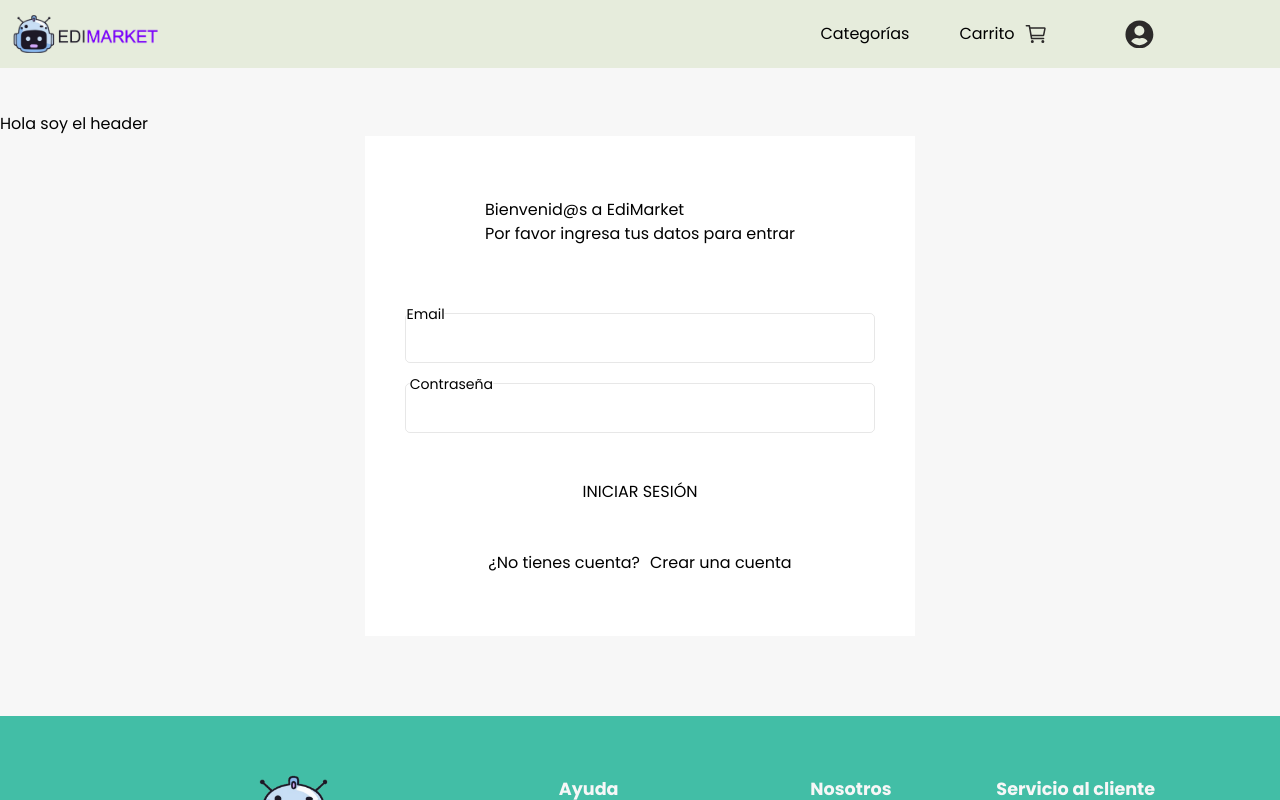
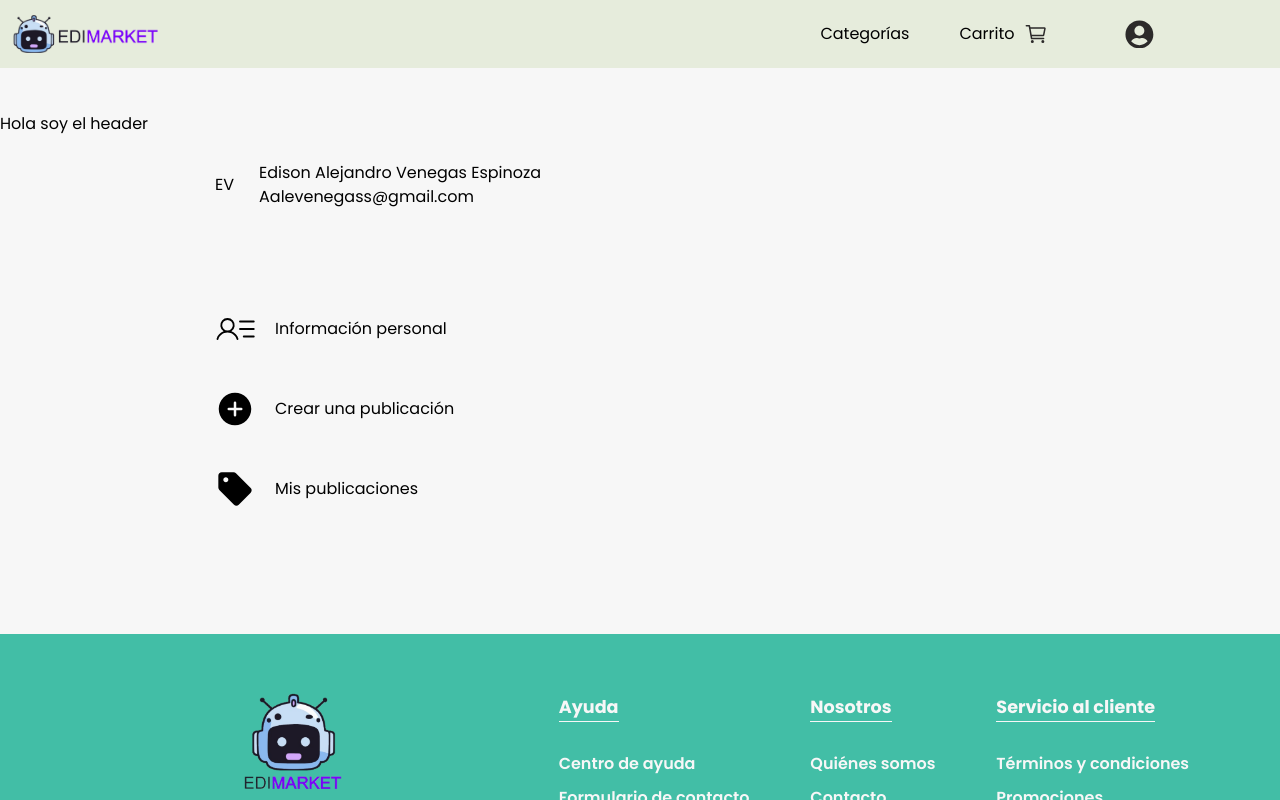
Before and after one commit to SebastianHernandez0/edimarket-2, a React (Vite) app in the folder Frontend/: page /miperfil in a window 1280 px wide. Before the commit this address led to /sing-in. Shown: the top 800 px of the page. Built offline with nearby package versions, Linux system fonts and the light colour scheme.

Commit message:
Creando vista de posts

```diff
--- a/Frontend/src/App.jsx
+++ b/Frontend/src/App.jsx
@@ -14,6 +14,7 @@ import { Favorites } from "./pages/favorites/Favorites.jsx";
 import { useContext } from "react";
 import { UserContext } from "./context/UserContext.jsx";
 import { MiPerfil } from "./pages/miPerfil/MiPerfil.jsx";
+import { CreatePost } from "./pages/createPost/CreatePost.jsx";
 
 function App() {
   const { userToken } = useContext(UserContext);
@@ -25,8 +26,8 @@ function App() {
       <Routes>
         <Route
           path="/"
-        /*   element={userToken ? <Home /> : <Navigate to="/sing-in" />} */
-        element={<Home />}
+          element={userToken ? <Home /> : <Navigate to="/sing-in" />}
+          /*   element={<Home />} */
         />
         <Route path="/sing-up" element={<SingUp />} />
         <Route
@@ -43,6 +44,10 @@ function App() {
           path="/miperfil"
           element={userToken ? <MiPerfil /> : <Navigate to="/sing-in" />}
         />
+        <Route
+          path="/createpost"
+          element={userToken ? <CreatePost /> : <Navigate to="/sing-in" />}
+        />
       </Routes>
       <CarritoModal />
       <Categories />
--- a/Frontend/src/context/UserContext.jsx
+++ b/Frontend/src/context/UserContext.jsx
@@ -4,7 +4,7 @@ import { createContext, useState } from "react";
 export const UserContext = createContext();
 
 export function UserProvider({ children }) {
-  const [userToken, setUserToken] = useState("");
+  const [userToken, setUserToken] = useState("Hola soy el token");
 
   return (
     <UserContext.Provider value={{ userToken }}>
--- /dev/null
+++ b/Frontend/src/pages/createPost/CreatePost.jsx
@@ -0,0 +1,9 @@
+import "../createPost/createPost.css";
+
+export function CreatePost() {
+  return (
+    <section className="createpost__container">
+      <h1>Hola soy crear los posts</h1>
+    </section>
+  );
+}
--- /dev/null
+++ b/Frontend/src/pages/createPost/createPost.css
@@ -0,0 +1,7 @@
+.createpost__container {
+  grid-area: home;
+  padding: 25px;
+  margin: 0 auto;
+  width: 100%;
+  max-width: 1400px;
+}
--- a/Frontend/src/pages/miPerfil/MiPerfil.jsx
+++ b/Frontend/src/pages/miPerfil/MiPerfil.jsx
@@ -2,6 +2,7 @@ import "../miPerfil/miPerfil.css";
 import { PiUserListLight } from "react-icons/pi";
 import { MdSell } from "react-icons/md";
 import { IoAddCircle } from "react-icons/io5";
+import { Link } from "react-router-dom";
 
 export function MiPerfil() {
   return (
@@ -22,15 +23,21 @@ export function MiPerfil() {
       <div className="miperfil__userinfo__edit bg-white shadow-sm rounded-md">
         <div className="miperfil__userinfo__data">
           <PiUserListLight className="miperfil__userinfo__icon text" />
-          <p>Información personal</p>
+          <Link className="miperfil__userinfo__postlink">
+            Información personal
+          </Link>
         </div>
         <div className="miperfil__userinfo__data">
           <IoAddCircle className="miperfil__userinfo__icon" />
-          <p>Crear una publicación</p>
+          <Link to="/createpost" className="miperfil__userinfo__postlink">
+            Crear una publicación
+          </Link>
         </div>
         <div className="miperfil__userinfo__data">
           <MdSell className="miperfil__userinfo__icon" />
-          <p>Mis publicaciones</p>
+          <Link className="miperfil__userinfo__postlink">
+            Mis publicaciones
+          </Link>
         </div>
       </div>
     </section>
--- a/Frontend/src/pages/singUp/singUp.jsx
+++ b/Frontend/src/pages/singUp/singUp.jsx
@@ -60,12 +60,12 @@ export function SingUp() {
     } else if (userData.rut.trim() === "") {
       setSingUpError((prevErrors) => ({
         ...prevErrors,
-        errorRut: "Ingresa tu RUT.",
+        errorRut: "Ingresa tu RUT. sin puntos con guión",
       }));
     } else if (!rutFormatRegex.test(userData.rut.trim())) {
       setSingUpError((prevErrors) => ({
         ...prevErrors,
-        errorRut: "Ingresa un RUT válido.",
+        errorRut: "Ingresa un RUT válido. sin puntos con guión",
       }));
     } else if (userData.telefono.trim() === "") {
       setSingUpError((prevErrors) => ({
```
